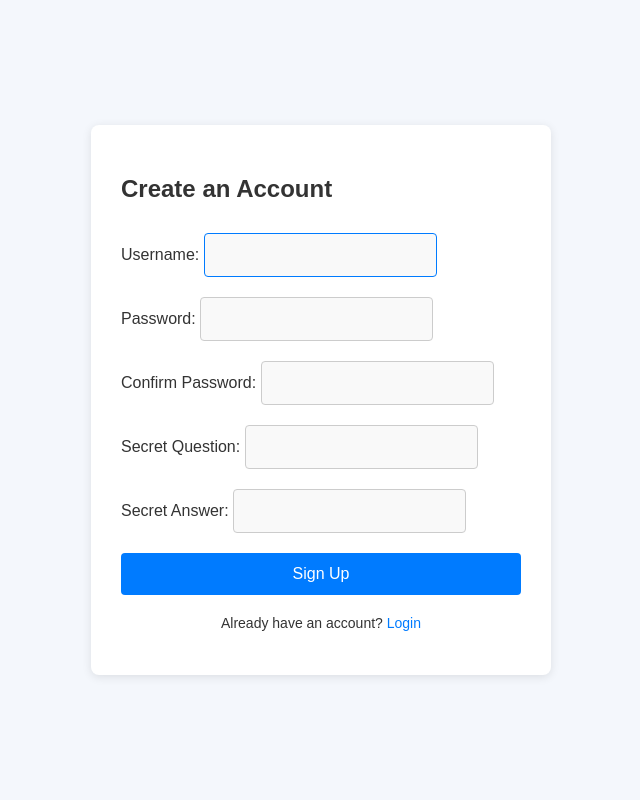
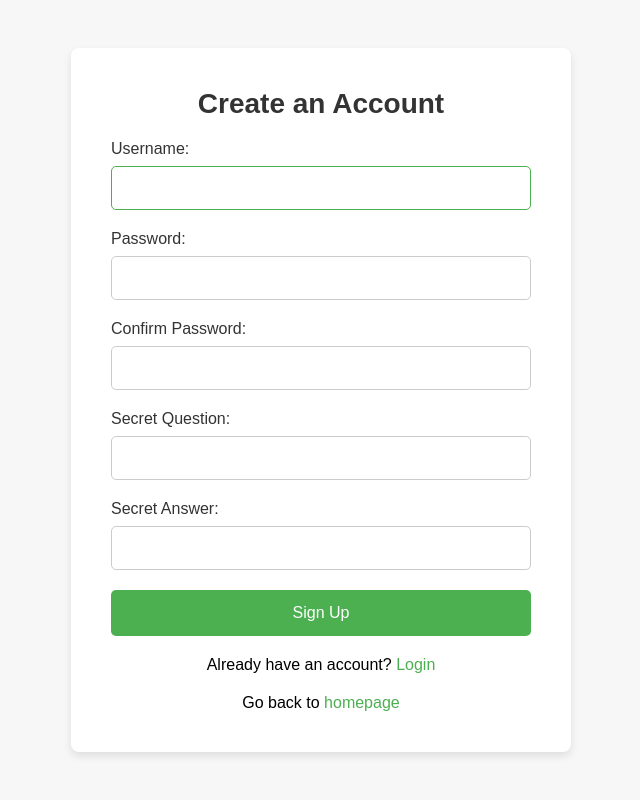
Before and after one commit to tstoof/website, a Django app: page /signup/ in a window 1280 px wide. Shown: the whole page, without its empty margins (319-959 px from the left). Run offline with Django 3.2, Linux system fonts and the light colour scheme.

Commit message:
signup page layout

```diff
--- a/routeplanner/frontend/static/frontend/css/signup.css
+++ b/routeplanner/frontend/static/frontend/css/signup.css
@@ -1,96 +1,105 @@
-/* General Page Style */
-body {
-    font-family: Arial, sans-serif;
-    background-color: #f4f7fc;
+/* General styles */
+* {
     margin: 0;
     padding: 0;
+    box-sizing: border-box;
+}
+
+body {
+    font-family: 'Arial', sans-serif;
+    background-color: #f7f7f7;
     display: flex;
     justify-content: center;
     align-items: center;
     height: 100vh;
+}
+
+.container {
+    width: 100%;
+    max-width: 500px;
+    padding: 20px;
+    background-color: white;
+    border-radius: 8px;
+    box-shadow: 0 4px 8px rgba(0, 0, 0, 0.1);
+}
+
+.form-wrapper {
+    padding: 20px;
+}
+
+h2 {
+    font-size: 28px;
+    color: #333;
+    margin-bottom: 20px;
+    text-align: center;
+}
+
+/* Form group */
+.form-group {
+    margin-bottom: 20px;
+}
+
+label {
+    font-size: 16px;
+    color: #333;
+    display: block;
+    margin-bottom: 8px;
+}
+
+input[type="text"],
+input[type="password"] {
+    width: 100%;
+    padding: 12px;
+    border: 1px solid #ccc;
+    border-radius: 5px;
+    font-size: 16px;
     color: #333;
 }
 
-/* Form Container */
-.container {
-    background-color: #fff;
-    box-shadow: 0 2px 10px rgba(0, 0, 0, 0.1);
-    border-radius: 8px;
-    padding: 30px;
-    width: 100%;
-    max-width: 400px;
-    margin: 20px;
-}
-
-/* Heading Style */
-h1 {
-    font-size: 24px;
-    text-align: center;
-    margin-bottom: 20px;
-    color: #333;
-}
-
-/* Form Style */
-form {
-    display: flex;
-    flex-direction: column;
-}
-
-/* Input Fields */
-input[type="text"], input[type="password"], input[type="email"] {
-    padding: 12px;
-    margin: 10px 0;
-    border: 1px solid #ccc;
-    border-radius: 4px;
-    font-size: 16px;
-    background-color: #f9f9f9;
-    transition: border-color 0.3s ease;
-}
-
-/* Focus State for Inputs */
-input[type="text"]:focus, input[type="password"]:focus, input[type="email"]:focus {
-    border-color: #007BFF;
+input[type="text"]:focus,
+input[type="password"]:focus {
+    border-color: #4CAF50;
     outline: none;
 }
 
-/* Submit Button */
-button[type="submit"] {
-    padding: 12px;
-    background-color: #007BFF;
+.error-list {
+    color: red;
+    list-style-type: none;
+    margin-top: 5px;
+}
+
+.error-list li {
+    font-size: 14px;
+}
+
+/* Button */
+.btn-submit {
+    width: 100%;
+    padding: 14px;
+    background-color: #4CAF50;
     color: white;
     border: none;
-    border-radius: 4px;
+    border-radius: 5px;
+    font-size: 16px;
     cursor: pointer;
-    font-size: 16px;
-    margin-top: 10px;
-    transition: background-color 0.3s ease;
 }
 
-/* Hover State for Submit Button */
-button[type="submit"]:hover {
-    background-color: #0056b3;
+.btn-submit:hover {
+    background-color: #45a049;
 }
 
-/* Links Style */
-p {
+/* Links */
+.login-link,
+.home-link {
     text-align: center;
-    font-size: 14px;
     margin-top: 20px;
 }
 
 a {
-    color: #007BFF;
+    color: #4CAF50;
     text-decoration: none;
 }
 
 a:hover {
     text-decoration: underline;
 }
-
-/* Error Messages */
-.form-errors {
-    color: red;
-    margin-bottom: 15px;
-    font-size: 14px;
-    text-align: center;
-}
--- a/routeplanner/frontend/templates/frontend/signup.html
+++ b/routeplanner/frontend/templates/frontend/signup.html
@@ -10,13 +10,14 @@
 </head>
 <body>
     <div class="container">
+        <div class="form-wrapper">
             <h2>Create an Account</h2>
 
             <!-- Signup form -->
             <form method="POST">
                 {% csrf_token %}
 
-            <div>
+                <div class="form-group">
                     <label for="{{ form.username.id_for_label }}">Username:</label>
                     {{ form.username }}
                     {% if form.username.errors %}
@@ -28,19 +29,7 @@
                     {% endif %}
                 </div>
 
-            <!-- <div>
-                <label for="{{ form.email.id_for_label }}">Email:</label>
-                {{ form.email }}
-                {% if form.email.errors %}
-                    <ul class="error-list">
-                        {% for error in form.email.errors %}
-                            <li>{{ error }}</li>
-                        {% endfor %}
-                    </ul>
-                {% endif %}
-            </div>
-         -->
-            <div>
+                <div class="form-group">
                     <label for="{{ form.password1.id_for_label }}">Password:</label>
                     {{ form.password1 }}
                     {% if form.password1.errors %}
@@ -52,7 +41,7 @@
                     {% endif %}
                 </div>
 
-            <div>
+                <div class="form-group">
                     <label for="{{ form.password2.id_for_label }}">Confirm Password:</label>
                     {{ form.password2 }}
                     {% if form.password2.errors %}
@@ -65,7 +54,7 @@
                 </div>
 
                 <!-- Secret question fields -->
-            <div>
+                <div class="form-group">
                     <label for="{{ secret_question_form.question.id_for_label }}">Secret Question:</label>
                     {{ secret_question_form.question }}
                     {% if secret_question_form.question.errors %}
@@ -77,7 +66,7 @@
                     {% endif %}
                 </div>
 
-            <div>
+                <div class="form-group">
                     <label for="{{ secret_question_form.answer.id_for_label }}">Secret Answer:</label>
                     {{ secret_question_form.answer }}
                     {% if secret_question_form.answer.errors %}
@@ -89,10 +78,12 @@
                     {% endif %}
                 </div>
 
-            <button type="submit">Sign Up</button>
+                <button type="submit" class="btn-submit">Sign Up</button>
             </form>
 
-        <p>Already have an account? <a href="{% url 'login' %}">Login</a></p>
+            <p class="login-link">Already have an account? <a href="{% url 'login' %}">Login</a></p>
+            <p class="home-link">Go back to <a href="{% url 'index' %}">homepage</a></p>
+        </div>
     </div>
 </body>
 </html>
```
Lines whose indentation alone changed are shown as unchanged.
